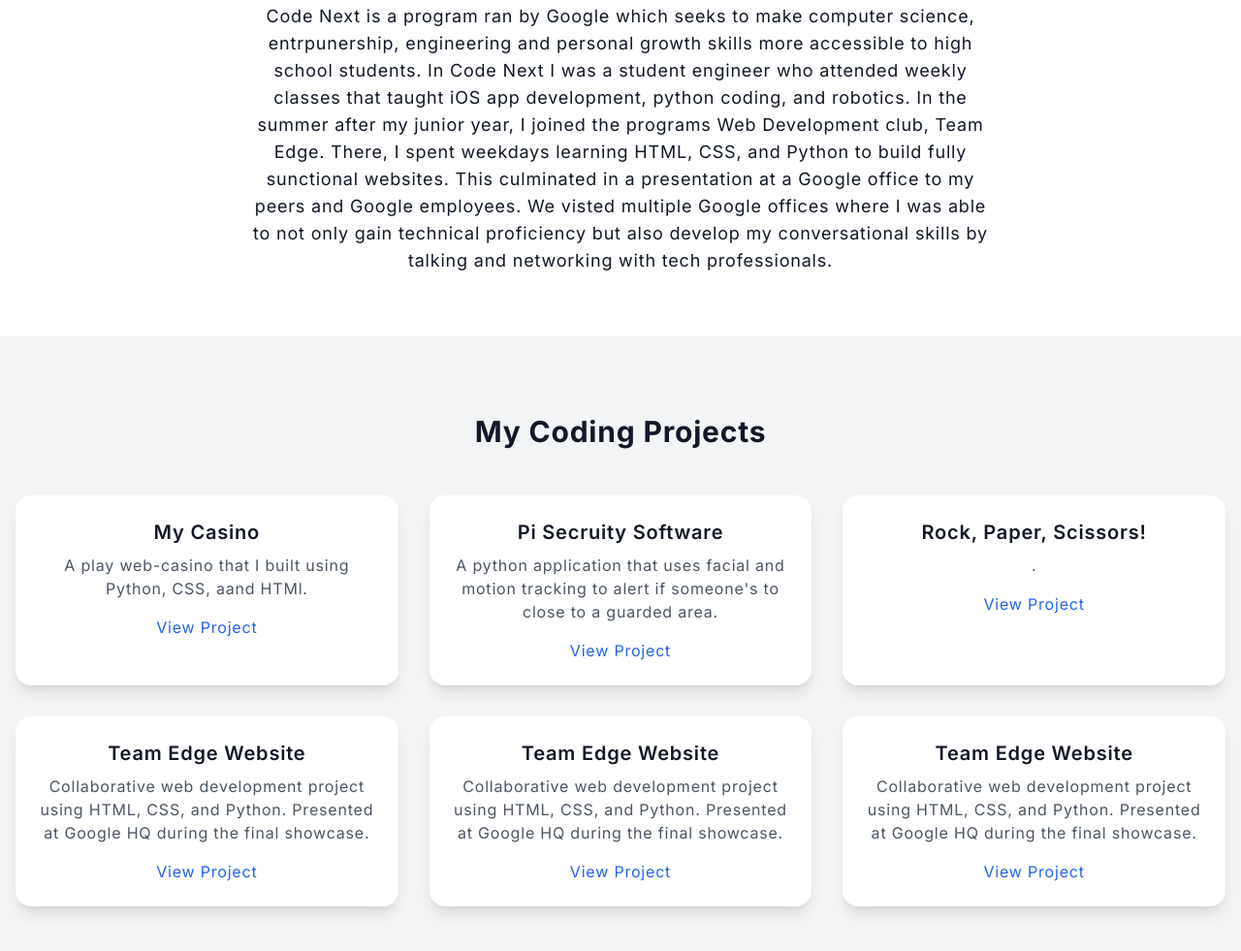
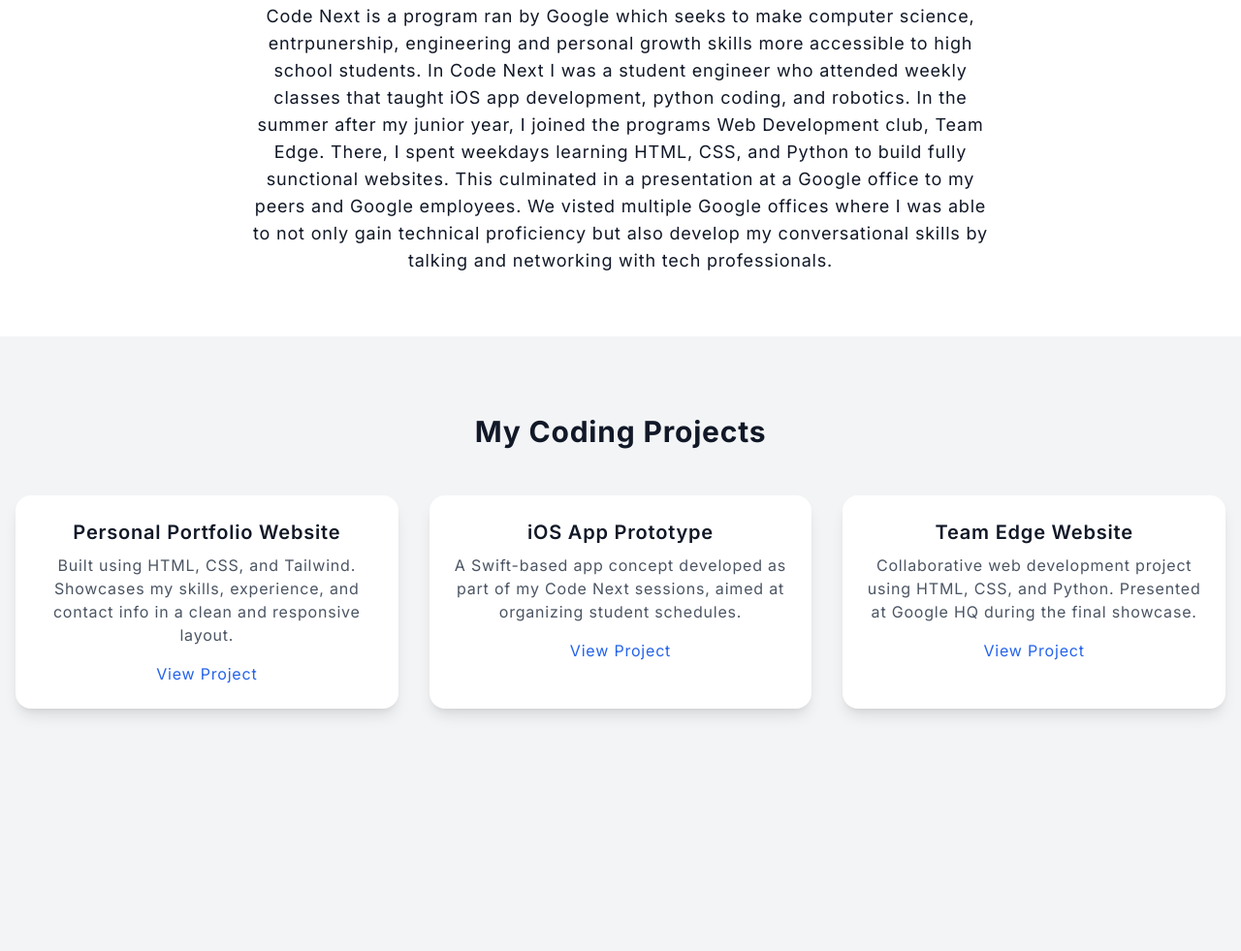
Before and after one commit to MattheuJ/portfolio-website, a plain HTML site: page index.html in a window 1280 px wide. Shown: the part 621-1602 px from the top of the page at 97% size. After the commit the page ends 1432 px from the top, so only its background shows below. Drawn offline with nearby package versions, Linux system fonts and the light colour scheme.

Commit message:
Add files via upload

```diff
--- a/index.html
+++ b/index.html
@@ -19,10 +19,10 @@
             <h1 class="text-3xl font-bold text-gray-700">MyPortfolio</h1>
             <nav>
                 <ul class="flex space-x-6">
-                    <li><a href="https://github.com/MattheuJ" class="text-gray-700 hover:text-blue-600 font-semibold">GitHub</a></li>
-                    <li><a href="https://www.linkedin.com/in/mattheu-jimenez-34115a291/" class="text-gray-700 hover:text-blue-600 font-semibold">LinkedIn</a></li>
-                    <li><a href="https://www.instagram.com/mattheu______/" class="text-gray-700 hover:text-blue-600 font-semibold">Instagram</a></li>
-                    <li><a href="mailto:mattheujimenez@gmail.com" class="text-gray-700 hover:text-blue-600 font-semibold">Email</a></li>
+                    <li><a href="#GitHub" class="text-gray-700 hover:text-blue-600 font-semibold">GitHub</a></li>
+                    <li><a href="#LinkedIn" class="text-gray-700 hover:text-blue-600 font-semibold">LinkedIn</a></li>
+                    <li><a href="#Instagram" class="text-gray-700 hover:text-blue-600 font-semibold">Instagram</a></li>
+                    <li><a href="#contact" class="text-gray-700 hover:text-blue-600 font-semibold">Email</a></li>
                 </ul>
             </nav>
         </div>
@@ -59,32 +59,14 @@
             <div class="grid md:grid-cols-3 gap-8">
 
                 <div class="bg-white rounded-2xl shadow-lg p-6 hover:shadow-xl transition duration-300">
-                    <h3 class="text-xl font-semibold mb-2">My Casino</h3>
-                    <p class="text-gray-600 mb-4">A play web-casino that I built using Python, CSS, aand HTMl.</p>
+                    <h3 class="text-xl font-semibold mb-2">Personal Portfolio Website</h3>
+                    <p class="text-gray-600 mb-4">Built using HTML, CSS, and Tailwind. Showcases my skills, experience, and contact info in a clean and responsive layout.</p>
                     <a href="#" class="text-blue-600 hover:underline font-medium">View Project</a>
                 </div>
 
                 <div class="bg-white rounded-2xl shadow-lg p-6 hover:shadow-xl transition duration-300">
-                    <h3 class="text-xl font-semibold mb-2">Pi Secruity Software</h3>
-                    <p class="text-gray-600 mb-4">A python application that uses facial and motion tracking to alert if someone's to close to a guarded area.</p>
-                    <a href="#" class="text-blue-600 hover:underline font-medium">View Project</a>
-                </div>
-
-                <div class="bg-white rounded-2xl shadow-lg p-6 hover:shadow-xl transition duration-300">
-                    <h3 class="text-xl font-semibold mb-2"> Rock, Paper, Scissors!</h3>
-                    <p class="text-gray-600 mb-4">.</p>
-                    <a href="#" class="text-blue-600 hover:underline font-medium">View Project</a>
-                </div>
-
-                <div class="bg-white rounded-2xl shadow-lg p-6 hover:shadow-xl transition duration-300">
-                    <h3 class="text-xl font-semibold mb-2">Team Edge Website</h3>
-                    <p class="text-gray-600 mb-4">Collaborative web development project using HTML, CSS, and Python. Presented at Google HQ during the final showcase.</p>
-                    <a href="#" class="text-blue-600 hover:underline font-medium">View Project</a>
-                </div>
-
-                <div class="bg-white rounded-2xl shadow-lg p-6 hover:shadow-xl transition duration-300">
-                    <h3 class="text-xl font-semibold mb-2">Team Edge Website</h3>
-                    <p class="text-gray-600 mb-4">Collaborative web development project using HTML, CSS, and Python. Presented at Google HQ during the final showcase.</p>
+                    <h3 class="text-xl font-semibold mb-2">iOS App Prototype</h3>
+                    <p class="text-gray-600 mb-4">A Swift-based app concept developed as part of my Code Next sessions, aimed at organizing student schedules.</p>
                     <a href="#" class="text-blue-600 hover:underline font-medium">View Project</a>
                 </div>
 
```
